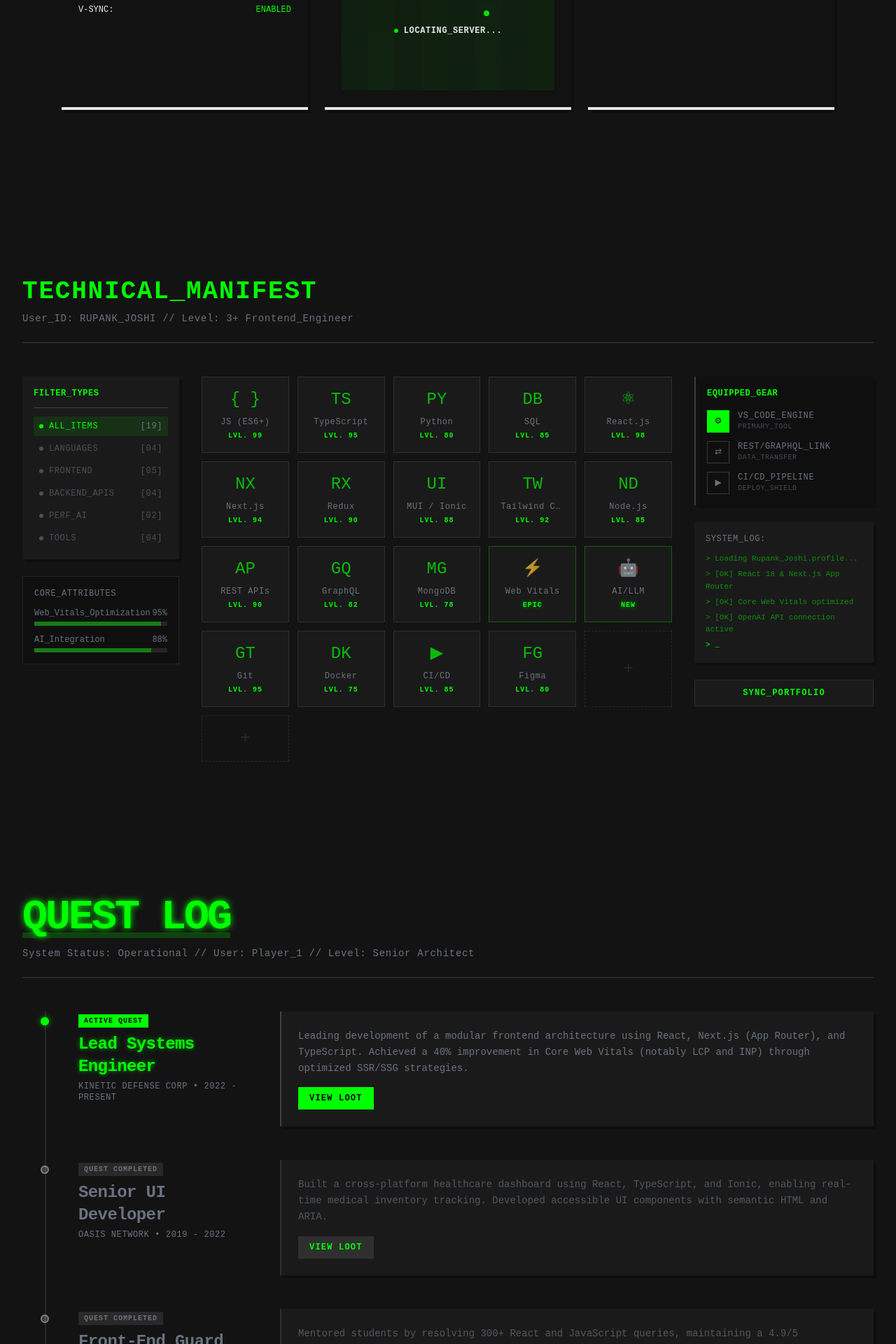
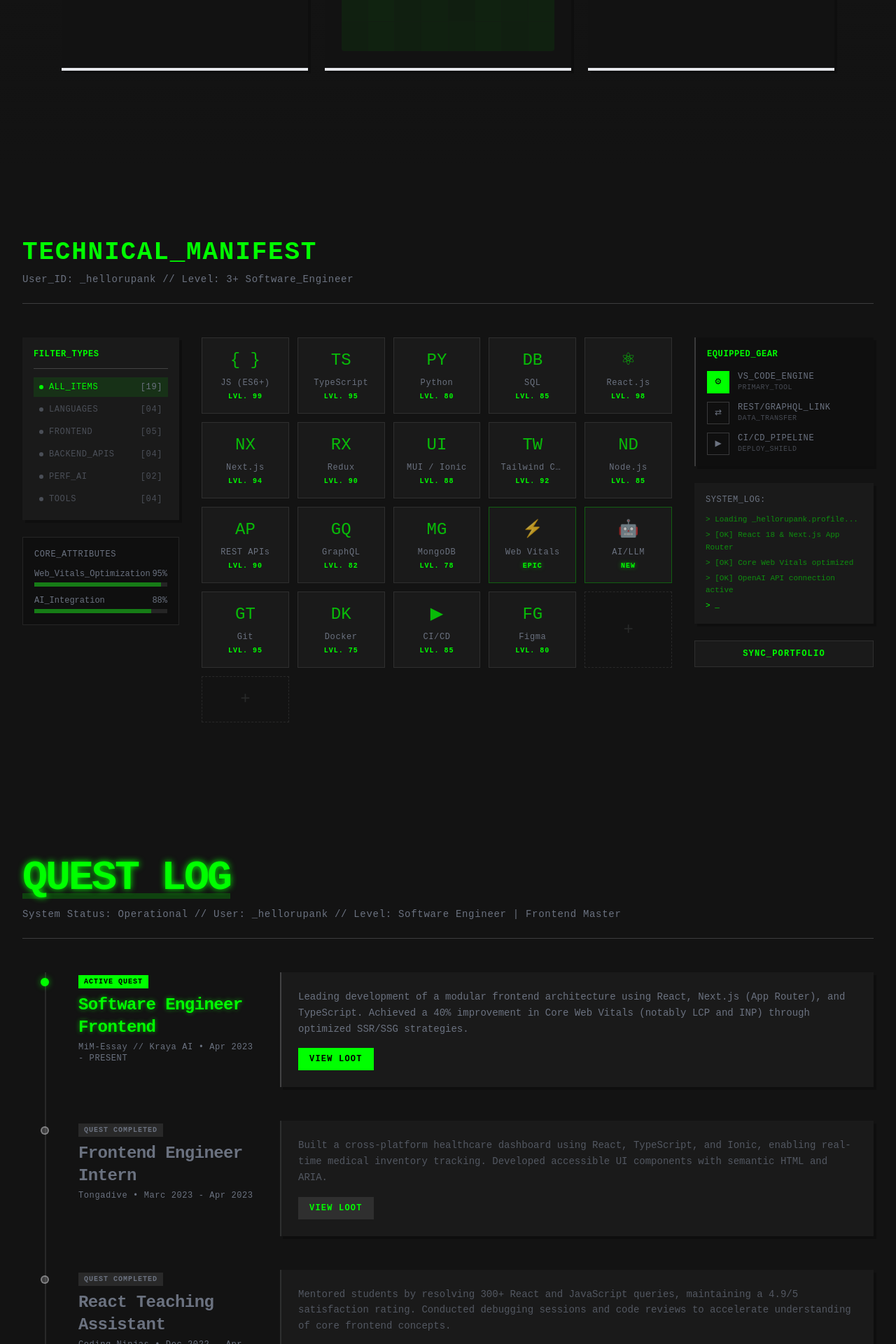
Before and after one commit to javacatscript/rupank-portfolio, a Next.js app: page / in a window 1280 px wide. Shown: the part 880-2800 px from the top of the page at 70% size. Built offline with nearby package versions, Linux system fonts and the light colour scheme; a web font is replaced by a local one.

Commit message:
update sections

```diff
--- a/src/components/ExperienceSection.tsx
+++ b/src/components/ExperienceSection.tsx
@@ -13,25 +13,25 @@ interface Quest {
 const quests: Quest[] = [
   {
     status: "active",
-    title: "Lead Systems Engineer",
-    company: "KINETIC DEFENSE CORP",
-    period: "2022 - PRESENT",
+    title: "Software Engineer Frontend",
+    company: "MiM-Essay // Kraya AI",
+    period: "Apr 2023 - PRESENT",
     description:
       "Leading development of a modular frontend architecture using React, Next.js (App Router), and TypeScript. Achieved a 40% improvement in Core Web Vitals (notably LCP and INP) through optimized SSR/SSG strategies.",
   },
   {
     status: "completed",
-    title: "Senior UI Developer",
-    company: "OASIS NETWORK",
-    period: "2019 - 2022",
+    title: "Frontend Engineer Intern",
+    company: "Tongadive",
+    period: "Marc 2023 - Apr 2023",
     description:
       "Built a cross-platform healthcare dashboard using React, TypeScript, and Ionic, enabling real-time medical inventory tracking. Developed accessible UI components with semantic HTML and ARIA.",
   },
   {
     status: "completed",
-    title: "Front-End Guard",
-    company: "SENTINEL SYSTEMS",
-    period: "2017 - 2019",
+    title: "React Teaching Assistant",
+    company: "Coding Ninjas",
+    period: "Dec 2022 - Apr 2023",
     description:
       "Mentored students by resolving 300+ React and JavaScript queries, maintaining a 4.9/5 satisfaction rating. Conducted debugging sessions and code reviews to accelerate understanding of core frontend concepts.",
   },
@@ -54,8 +54,7 @@ export default function ExperienceSection() {
             <div className="absolute bottom-0 left-0 right-0 h-2 bg-terminal-green/20" />
           </div>
           <p className="text-terminal-muted text-xs sm:text-sm mt-3 tracking-wider">
-            System Status: Operational // User: Player_1 // Level: Senior
-            Architect
+            System Status: Operational // User: _hellorupank // Level: Software Engineer | Frontend Master
           </p>
         </div>
 
--- a/src/components/Footer.tsx
+++ b/src/components/Footer.tsx
@@ -4,7 +4,7 @@ export default function Footer() {
       <div className="max-w-[1280px] mx-auto px-4 sm:px-6 lg:px-8">
         <div className="flex flex-col sm:flex-row items-center justify-between gap-4">
           <span className="text-terminal-green text-xs font-bold tracking-wider">
-            LEVEL 1 PORTFOLIO &copy; {new Date().getFullYear()}
+            PORTFOLIO &copy; {new Date().getFullYear()}
           </span>
 
           <div className="flex items-center gap-6">
--- a/src/components/HeroSection.tsx
+++ b/src/components/HeroSection.tsx
@@ -46,10 +46,10 @@ export default function HeroSection() {
                 : "opacity-0 translate-y-4"
             }`}
           >
-            <h1 className="text-terminal-green text-center font-black text-5xl sm:text-7xl md:text-8xl lg:text-[128px] leading-none tracking-tighter uppercase text-glow">
-              <span className="block text-2xl sm:text-3xl md:text-4xl lg:text-5xl font-black tracking-tight mb-1 md:mb-2">
+            <h1 className="text-terminal-green text-center font-black text-5xl sm:text-7xl md:text-8xl lg:text-[128px] leading-none tracking-[0.025em] uppercase text-glow">
+              {/* <span className="block text-2xl sm:text-3xl md:text-4xl lg:text-5xl font-black tracking-tight mb-1 md:mb-2">
                 LEVEL 1
-              </span>
+              </span> */}
               RUPANK JOSHI
             </h1>
 
--- a/src/components/Navbar.tsx
+++ b/src/components/Navbar.tsx
@@ -27,7 +27,7 @@ export default function Navbar({ activeSection }: NavbarProps) {
       <div className="max-w-[1280px] mx-auto px-4 sm:px-6 lg:px-8">
         <div className="flex items-center justify-between h-14">
           <a href="#hero" className="text-terminal-green font-bold text-sm tracking-wider">
-            KINETIC_TERMINAL
+            _hellorupank
           </a>
 
           <div className="hidden md:flex items-center gap-6">
--- a/src/components/SkillsSection.tsx
+++ b/src/components/SkillsSection.tsx
@@ -55,7 +55,7 @@ const coreAttributes = [
 ];
 
 const systemLog = [
-  "> Loading Rupank_Joshi.profile...",
+  "> Loading _hellorupank.profile...",
   "> [OK] React 18 & Next.js App Router",
   "> [OK] Core Web Vitals optimized",
   "> [OK] OpenAI API connection active",
@@ -79,7 +79,7 @@ export default function SkillsSection() {
             Technical_Manifest
           </h2>
           <p className="text-terminal-muted text-xs sm:text-sm mt-2 tracking-wider">
-            User_ID: RUPANK_JOSHI // Level: 3+ Frontend_Engineer
+            User_ID: _hellorupank // Level: 3+ Software_Engineer
           </p>
         </div>
 
```
